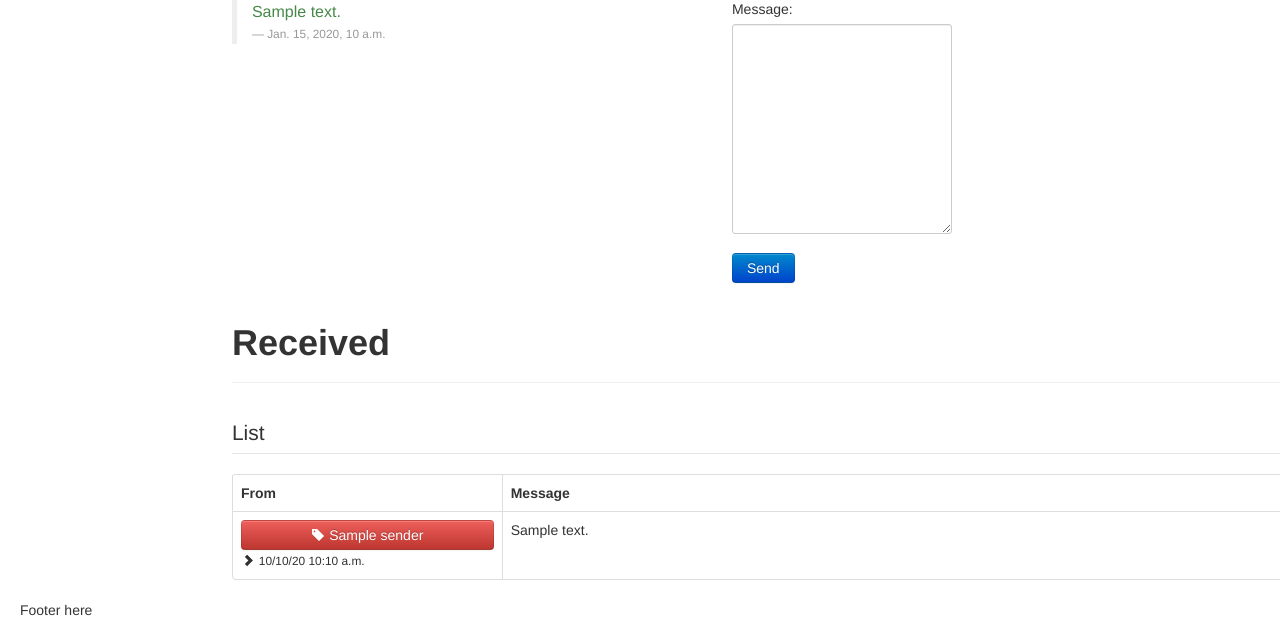
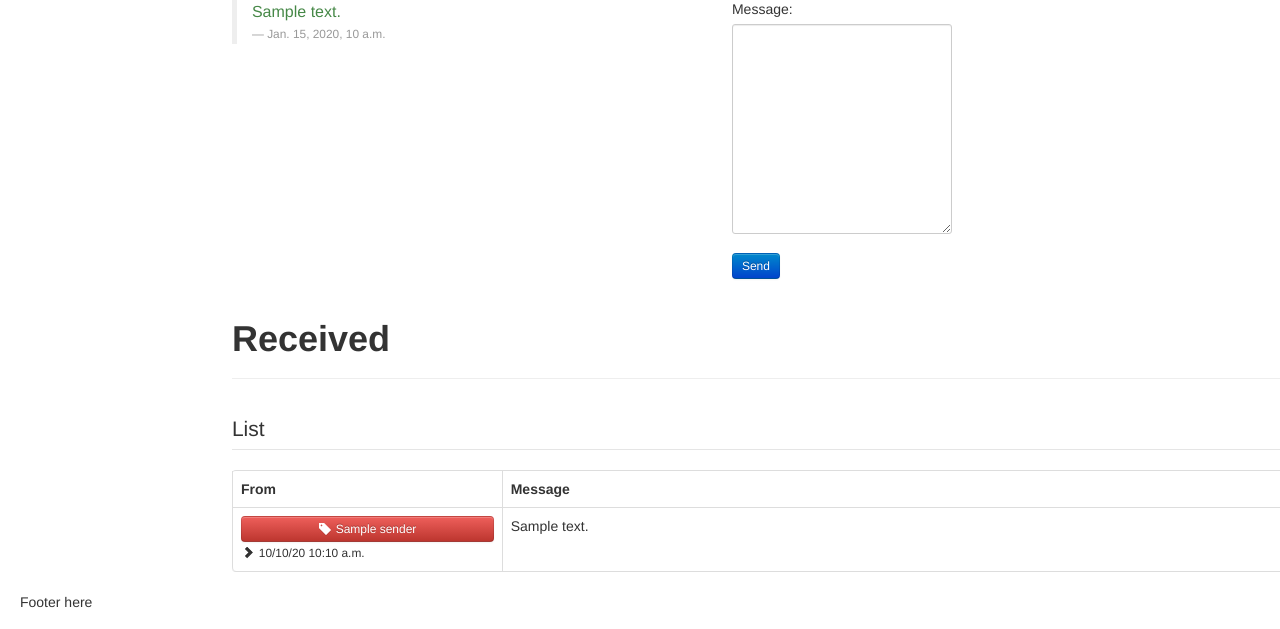
Before and after one commit to sangallimarco/django_test, a Django app: template mainapp/templates/new_message.html in a window 1280 px wide; the page is wider, and only the part inside the window is pictured. Shown: the part 171-800 px from the top of that part. Run offline with Django 3.2, Linux system fonts and the light colour scheme; tables that the repository leaves empty hold one stand-in row (values such as "Sample post"); the template is opened without the code that fills it: values that come from a table or form of the project are taken from there, most other values are stand-ins (such as "Sample title", 1, 10 or a date in 2020); some libraries are stand-ins or nearby versions.

Commit message:
small buttons

```diff
--- a/mainapp/templates/messages.html
+++ b/mainapp/templates/messages.html
@@ -23,12 +23,12 @@
 						<tr>
 							<td>
 								{% if item.status == 0 %}
-									<a class="btn btn-block btn-danger" href="../reply_message/{{ item.id }}/"><i class="icon-tag icon-white"></i>
+									<a class="btn btn-block btn-small btn-danger" href="../reply_message/{{ item.id }}/"><i class="icon-tag icon-white"></i>
 									{{ item.sender }}</a>
 									<i class="icon-chevron-right"></i>
 									<small>{{ item.ts|date:"d/m/y P" }}</small>
 								{% else %}
-									<a class="btn btn-block btn-success" href="../reply_message/{{ item.id }}/"><i class="icon-tags icon-white"></i>
+									<a class="btn btn-block btn-small btn-success" href="../reply_message/{{ item.id }}/"><i class="icon-tags icon-white"></i>
 									{{ item.sender }}</a>
 									<i class="icon-chevron-left"></i>
 									<small>{{ item.replied|date:"d/m/y P" }}</small>
--- a/mainapp/templates/new_message.html
+++ b/mainapp/templates/new_message.html
@@ -41,7 +41,7 @@
 						{% endfor %}
 
 						{% csrf_token %}
-						<input type='submit' class="btn btn-primary" name='Save' value='Send'/>
+						<input type='submit' class="btn btn-small btn-primary" name='Save' value='Send'/>
 
 					</form>
 
@@ -85,21 +85,21 @@
 							<td>
 							{% if user.id == item.sender.id %}
 								{% if item.status == 0 %}
-									<a class="btn btn-block btn-danger"><i class="icon-bell icon-white"></i>Me</a>
+									<a class="btn btn-small btn-block btn-danger"><i class="icon-bell icon-white"></i>Me</a>
 									<i class="icon-chevron-right"></i>
 									<small>{{ item.ts|date:"d/m/y P" }}</small>
 								{% else %}
-									<a class="btn btn-block">Me</a>
+									<a class="btn btn-small btn-block">Me</a>
 									<i class="icon-chevron-left"></i>
 									<small>{{ item.replied|date:"d/m/y P" }}</small>
 								{% endif %}
 							{% elif item.status == 1 %}
-								<a class="btn btn-block btn-success" href="../{{ item.id }}/"><i class="icon-tags icon-white"></i>
+								<a class="btn btn-small btn-block btn-success" href="../{{ item.id }}/"><i class="icon-tags icon-white"></i>
 								{{ item.sender }}</a>
 								<i class="icon-chevron-left"></i>
 								<small>{{ item.replied|date:"d/m/y P" }}</small>
 							{% else %}
-								<a class="btn btn-block btn-danger" href="../{{ item.id }}/"><i class="icon-tag icon-white"></i>
+								<a class="btn btn-small btn-block btn-danger" href="../{{ item.id }}/"><i class="icon-tag icon-white"></i>
 								{{ item.sender }}</a>
 								<i class="icon-chevron-right"></i>
 								<small>{{ item.ts|date:"d/m/y P" }}</small>
```
